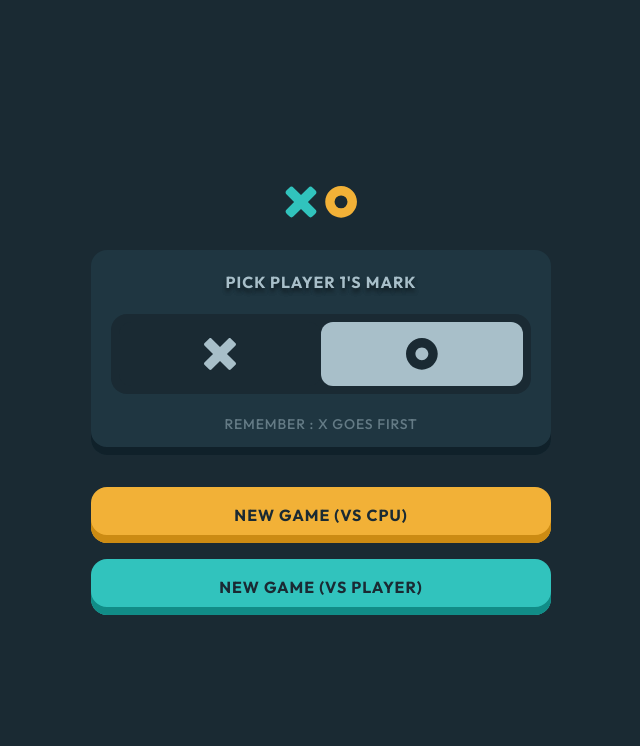
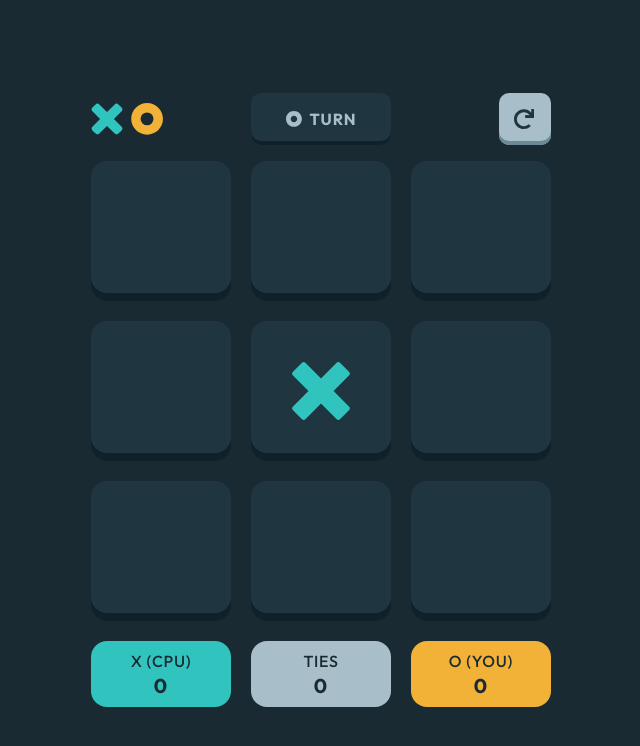
Before and after one commit to pigfyy/Tic-Tac-Toe, a React (Vite) app: page / in a window 1280 px wide. Both pictures are taken after a click on the button "NEW GAME (VS CPU)". Shown: the top 746 px of the page, without its empty margins (319-959 px from the left). Built offline with nearby package versions, Linux system fonts and the light colour scheme.

Commit message:
added more state changes

```diff
--- a/src/App.jsx
+++ b/src/App.jsx
@@ -4,5 +4,5 @@ import store from "./store";
 
 export default function App() {
   const isStarted = store.useGameStore((state) => state.isStarted);
-  return <>{isStarted === "4" ? <Game /> : <NewGameMenu />}</>;
+  return <>{isStarted === true ? <Game /> : <NewGameMenu />}</>;
 }
--- a/src/assets/components/game/Board.jsx
+++ b/src/assets/components/game/Board.jsx
@@ -5,9 +5,42 @@ import iconOHover from "../../imgs/game-icons/icon-o-outline.svg";
 import iconXHover from "../../imgs/game-icons/icon-x-outline.svg";
 import empty from "../../imgs/game-icons/empty.svg";
 
-export default function ({ game, handleBoardClick }) {
+import store from "../../../store";
+
+export default function () {
+  const [
+    player1Mark,
+    isVsCpu,
+    isXTurn,
+    board,
+    makeMove,
+    setBannerShown,
+    setBannerIsOver,
+    setBannerIsWinnerX,
+  ] = store.useGameStore((state) => [
+    state.player1Mark,
+    state.isVsCpu,
+    state.isXTurn,
+    state.board,
+    state.makeMove,
+    state.setBannerShown,
+    state.setBannerIsOver,
+    state.setBannerIsWinnerX,
+  ]);
+
+  const isCpuMove = () => {
+    if (
+      !isVsCpu ||
+      (player1Mark === "X" && isXTurn === true) ||
+      (player1Mark === "O" && isXTurn === false)
+    ) {
+      return false;
+    }
+    return true;
+  };
+
   // Creates a 3x3 grid of game squares
-  const gameBoard = game.board.map((row, i) => {
+  const gameBoard = board.map((row, i) => {
     return row.map((cell, j) => {
       // finds the correct icon for the cell
       const image = (() => {
@@ -24,7 +57,9 @@ export default function ({ game, handleBoardClick }) {
       return (
         <button
           className="group flex aspect-square justify-center rounded-sxl bg-neutral-700 shadow-darkBlueShadow md:rounded-2xl"
-          onClick={() => handleBoardClick(i, j)}
+          onClick={() => {
+            makeMove(i, j);
+          }}
           key={uuid()}
         >
           <div className="my-auto w-5/12">
@@ -34,7 +69,7 @@ export default function ({ game, handleBoardClick }) {
               className={`block ${cell === null ? "group-hover:hidden" : ""}`}
             />
             <img
-              src={game.isXTurn ? iconXHover : iconOHover}
+              src={isXTurn ? iconXHover : iconOHover}
               alt={cell === null ? "empty cell" : cell}
               className={`hidden ${cell === null ? "group-hover:block" : ""}`}
             />
--- a/src/assets/components/game/Footer.jsx
+++ b/src/assets/components/game/Footer.jsx
@@ -1,6 +1,27 @@
 import { v4 as uuid } from "uuid";
+import store from "../../../store";
 
-export default function ({ game, numOfWins }) {
+export default function () {
+  const game = {
+    player1Mark: "O",
+    isStarted: false,
+    isVsCpu: false,
+    isXTurn: true,
+    board: [[], [], []],
+    banner: {
+      isShown: false,
+      isOver: false,
+      isWinnerX: null,
+    },
+  };
+
+  const [isVsCpu, player1Mark] = store.useGameStore((state) => [
+    state.isVsCpu,
+    state.player1Mark,
+  ]);
+
+  const numOfWins = store.useWinCountsStore((state) => state);
+
   const footerBlocks = (() => {
     const winCounts = game.isVsCpu ? numOfWins.pvc : numOfWins.pvp;
     return winCounts.map((num, i) => {
@@ -9,11 +30,11 @@ export default function ({ game, numOfWins }) {
           case 0:
             return {
               bg: "bg-aqua-600",
-              text: game.isVsCpu
-                ? game.player1Mark === "X"
+              text: isVsCpu
+                ? player1Mark === "X"
                   ? "X (YOU)"
                   : "X (CPU)"
-                : game.player1Mark === "X"
+                : player1Mark === "X"
                 ? "X (P1)"
                 : "X (P2)",
             };
@@ -27,11 +48,11 @@ export default function ({ game, numOfWins }) {
           case 2:
             return {
               bg: "bg-orange-600",
-              text: game.isVsCpu
-                ? game.player1Mark === "O"
+              text: isVsCpu
+                ? player1Mark === "O"
                   ? "O (YOU)"
                   : "O (CPU)"
-                : game.player1Mark === "O"
+                : player1Mark === "O"
                 ? "O (P1)"
                 : "O (P2)",
             };
--- a/src/assets/components/game/Game.jsx
+++ b/src/assets/components/game/Game.jsx
@@ -1,41 +1,31 @@
 import Header from "./Header";
 import Board from "./Board";
 import Footer from "./Footer";
-import EndingBanner from "./EndingBanner";
+import Banner from "./Banner";
 
-export default function Game({
-  game,
-  numOfWins,
-  handleRestart,
-  handleBoardClick,
-  handleEndScreenClick,
-}) {
+import store from "../../../store";
+
+export default function Game() {
+  const isShown = store.useGameStore((state) => state.banner.isShown);
+
   return (
     <div className="relative">
       {/* Main Board */}
       <div className="flex min-h-screen flex-col justify-center space-y-4 bg-neutral-900 py-4">
         {/* Header */}
         <div className="flex w-full justify-center">
-          <Header game={game} handleRestart={handleRestart} />
+          <Header />
         </div>
         <div className="mx-auto flex w-11/12 max-w-L flex-col gap-5">
           {/* Game-Board */}
-          <Board
-            game={game}
-            handleBoardClick={(i, j) => handleBoardClick(i, j)}
-          />
+          <Board />
           {/* Footer */}
-          <Footer game={game} numOfWins={numOfWins} />
+          <Footer />
         </div>
       </div>
 
-      {/* Ending Banner */}
-      {game.banner.isShown && (
-        <EndingBanner
-          game={game}
-          handleEndScreenClick={(action) => handleEndScreenClick(action)}
-        />
-      )}
+      {/* Banner */}
+      {isShown && <Banner />}
     </div>
   );
 }
--- a/src/assets/components/game/Header.jsx
+++ b/src/assets/components/game/Header.jsx
@@ -2,19 +2,25 @@ import iconOWhite from "../../imgs/new-game-icons/icon-o-white.svg";
 import iconXWhite from "../../imgs/new-game-icons/icon-x-white.svg";
 import restartIcon from "../../imgs/icon-restart.svg";
 import logo from "../../imgs/logo.svg";
-import { useState } from "react";
 
-function Header({ game, handleRestart }) {
+import store from "../../../store";
+
+function Header() {
+  const [isXTurn, setBannerShown] = store.useGameStore((state) => [
+    state.isXTurn,
+    state.setBannerShown,
+  ]);
+
   return (
     <div className="grid w-11/12 max-w-L grid-cols-3 gap-5">
       <div className="my-auto">
-        <img src={logo} alt="an X and an O" className="flex" />
+        <img src={logo} alt="a logo of an X and an O" className="flex" />
       </div>
       <div className="flex flex-row justify-center space-x-2 rounded-md bg-neutral-700 px-2 shadow-darkBlueShadowThin md:rounded-sxl">
         <div className="flex items-center">
           <img
-            src={game.isXTurn ? iconXWhite : iconOWhite}
-            alt={game.isXTurn ? "X" : "O"}
+            src={isXTurn ? iconXWhite : iconOWhite}
+            alt={isXTurn ? "X" : "O"}
             className="h-4"
           />
         </div>
@@ -24,7 +30,7 @@ function Header({ game, handleRestart }) {
       </div>
       <div className="flex justify-end">
         <button
-          onClick={handleRestart}
+          onClick={() => setBannerShown(true)}
           className="flex aspect-square w-[39%] max-w-3XS justify-center rounded-md bg-neutral-200 shadow-neutralShadowThin active:bg-neutral-100 md:rounded-sxl"
         >
           <div className="h-5/12 m-auto flex w-5/12">
--- a/src/assets/components/newGameMenu/Buttons.jsx
+++ b/src/assets/components/newGameMenu/Buttons.jsx
@@ -1,10 +1,16 @@
 import stores from "../../../store";
+import cpuMove from "../../util/cpuMove";
 
 export default function () {
-  const [startGame, setIsVsCpu] = stores.useGameStore((state) => [
-    state.startGame,
-    state.setIsVsCpu,
-  ]);
+  const [player1Mark, board, startGame, setIsVsCpu, makeMove, cpuMakeMove] =
+    stores.useGameStore((state) => [
+      state.player1Mark,
+      state.board,
+      state.startGame,
+      state.setIsVsCpu,
+      state.makeMove,
+      state.cpuMakeMove,
+    ]);
 
   return (
     <section className="flex flex-col space-y-4">
@@ -13,6 +19,7 @@ export default function () {
         onClick={() => {
           startGame();
           setIsVsCpu(true);
+          cpuMakeMove();
         }}
       >
         <p className="text-XS font-bold uppercase tracking-1 text-neutral-900">
@@ -22,6 +29,7 @@ export default function () {
       <button
         className="group w-full rounded-2xl bg-aqua-600 py-4 shadow-aquaShadow active:bg-aqua-400"
         onClick={() => {
+          startGame();
           setIsVsCpu(false);
         }}
       >
--- /dev/null
+++ b/src/assets/util/cpuMove.js
@@ -0,0 +1,11 @@
+export default function (board) {
+  const arr = [];
+  for (let i = 0; i < 3; i++) {
+    for (let j = 0; j < 3; j++) {
+      if (board[i][j] === null) {
+        arr.push([i, j]);
+      }
+    }
+  }
+  return arr[Math.floor(Math.random() * arr.length)];
+}
--- a/src/store.js
+++ b/src/store.js
@@ -1,13 +1,78 @@
 import create from "zustand";
+import { devtools, persist } from "zustand/middleware";
+import cpuMove from "./assets/util/cpuMove";
 
-import { devtools, persist } from "zustand/middleware";
+const isCpuMove = (player1Mark, isVsCpu, isXTurn) => {
+  if (
+    !isVsCpu ||
+    (player1Mark === "X" && isXTurn === true) ||
+    (player1Mark === "O" && isXTurn === false)
+  ) {
+    return false;
+  }
+  return true;
+};
 
-const gameStore = (set) => ({
+const isWon = (board) => {
+  // Check Rows
+  for (let i = 0; i < 3; i++) {
+    if (
+      board[i][0] === board[i][1] &&
+      board[i][1] === board[i][2] &&
+      board[i][0] !== null
+    ) {
+      return true;
+    }
+  }
+  // Check Columns
+  for (let i = 0; i < 3; i++) {
+    if (
+      board[0][i] === board[1][i] &&
+      board[1][i] === board[2][i] &&
+      board[0][i] !== null
+    ) {
+      return true;
+    }
+  }
+  // Check Diagonals
+  if (
+    board[0][0] === board[1][1] &&
+    board[1][1] === board[2][2] &&
+    board[0][0] !== null
+  ) {
+    return true;
+  }
+  if (
+    board[0][2] === board[1][1] &&
+    board[1][1] === board[2][0] &&
+    board[0][2] !== null
+  ) {
+    return true;
+  }
+  return false;
+};
+
+const isDraw = (board) => {
+  for (let i = 0; i < 3; i++) {
+    for (let j = 0; j < 3; j++) {
+      if (board[i][j] === null) {
+        return false;
+      }
+    }
+  }
+  return true;
+};
+
+const gameStore = (set, get) => ({
   player1Mark: "O",
   isStarted: false,
   isVsCpu: false,
   isXTurn: true,
-  board: [[], [], []],
+  board: [
+    [null, null, null],
+    [null, null, null],
+    [null, null, null],
+  ],
   banner: {
     isShown: false,
     isOver: false,
@@ -16,6 +81,35 @@ const gameStore = (set) => ({
   setPlayer1Mark: (mark) => set({ player1Mark: mark }),
   setIsStarted: (isStarted) => set({ isStarted }),
   setIsVsCpu: (isVsCpu) => set({ isVsCpu }),
+  setBannerShown: (isShown) => {
+    return set({
+      banner: {
+        ...get().banner,
+        isShown: isShown,
+      },
+    });
+  },
+  setBannerIsOver: (isOver) => {
+    return set({
+      banner: {
+        ...get().banner,
+        isOver: isOver,
+      },
+    });
+  },
+  setBannerIsWinnerX: (isWinnerX) => {
+    return set({
+      banner: {
+        ...get().banner,
+        isWinnerX: isWinnerX,
+      },
+    });
+  },
+  reversePlayer1Mark: () => {
+    return set({
+      player1Mark: get().player1Mark === "X" ? "O" : "X",
+    });
+  },
   startGame: () => {
     return set({
       isStarted: true,
@@ -31,6 +125,53 @@ const gameStore = (set) => ({
         isWinnerX: null,
       },
     });
+  },
+  makeMove: (row, col) => {
+    const [newBoard, isXTurn] = [get().board, get().isXTurn];
+    newBoard[row][col] = isXTurn ? "X" : "O";
+    set({ board: newBoard, isXTurn: !isXTurn });
+    if (isWon(get().board)) {
+      get().setBannerShown(true);
+      get().setBannerIsOver(true);
+      get().setBannerIsWinnerX(isXTurn);
+    } else if (isDraw(get().board)) {
+      get().setBannerShown(true);
+      get().setBannerIsOver(true);
+    }
+    get().cpuMakeMove();
+    if (isWon(get().board)) {
+      get().setBannerShown(true);
+      get().setBannerIsOver(true);
+      get().setBannerIsWinnerX(isXTurn);
+    } else if (isDraw(get().board)) {
+      get().setBannerShown(true);
+      get().setBannerIsOver(true);
+    }
+  },
+  setDefault: () => {
+    return set({
+      player1Mark: "O",
+      isStarted: false,
+      isVsCpu: false,
+      isXTurn: true,
+      board: [
+        [null, null, null],
+        [null, null, null],
+        [null, null, null],
+      ],
+      banner: {
+        isShown: false,
+        isOver: false,
+        isWinnerX: null,
+      },
+    });
+  },
+  cpuMakeMove: () => {
+    if (!isCpuMove(get().player1Mark, get().isVsCpu, get().isXTurn)) {
+      return;
+    }
+    const cpuMoveIndex = cpuMove(get().board);
+    get().makeMove(cpuMoveIndex[0], cpuMoveIndex[1]);
   },
 });
 
```
Also changed, not shown: src/assets/components/game/Banner.jsx (renamed from src/assets/components/game/EndingBanner.jsx, +49 -18 lines).
